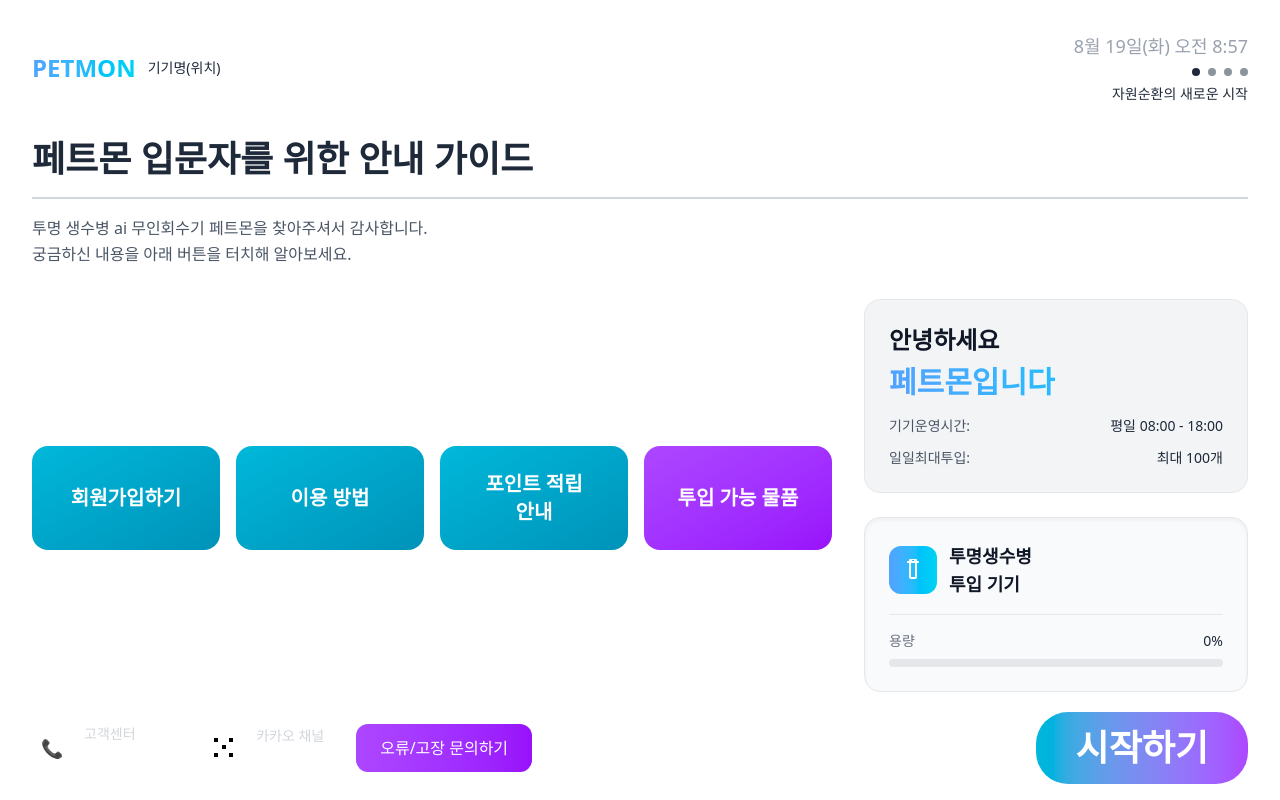
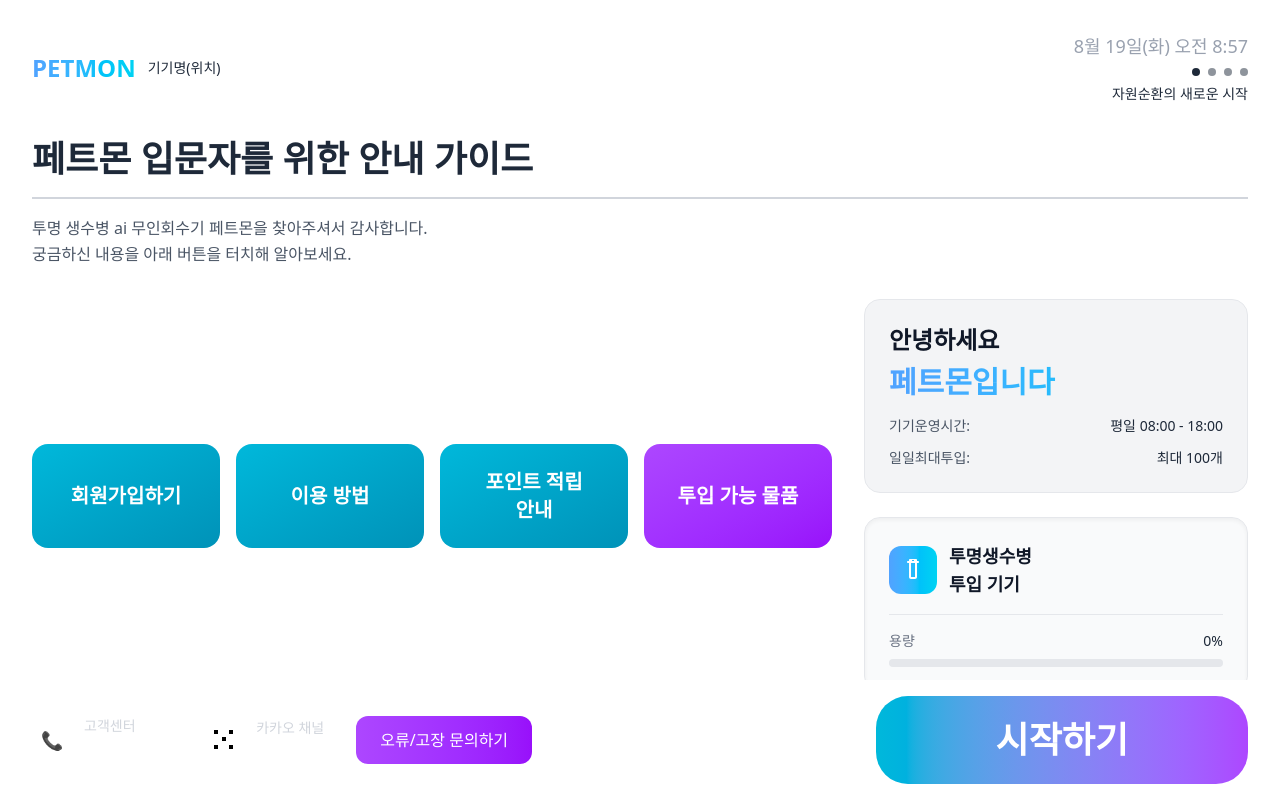
Before and after one commit to hyeonjoonpark/ReHAN_ESG_platform, a Next.js app in the folder frontend/: page / in a window 1280 px wide. Built offline with nearby package versions, Linux system fonts and the light colour scheme; no server answers.

Commit message:
STYLE: start button

```diff
--- a/frontend/src/app/page.tsx
+++ b/frontend/src/app/page.tsx
@@ -230,7 +230,7 @@ export default function Home() {
         rightButtons={[{
           text: "시작하기",
           onClick: () => router.replace('/login'),
-          className: "bg-gradient-to-r from-cyan-500 to-purple-500 hover:from-blue-600 hover:to-cyan-600 px-10 py-4 rounded-4xl text-white font-extrabold text-4xl transition-all duration-300 hover:scale-115 hover:shadow-2xl text-center"
+          className: "bg-gradient-to-r from-cyan-500 to-purple-500 hover:from-blue-600 hover:to-cyan-600 px-30 py-6 rounded-4xl text-white font-extrabold text-4xl transition-all duration-300 hover:scale-115 hover:shadow-2xl text-center"
         }]}
       />
 
```
